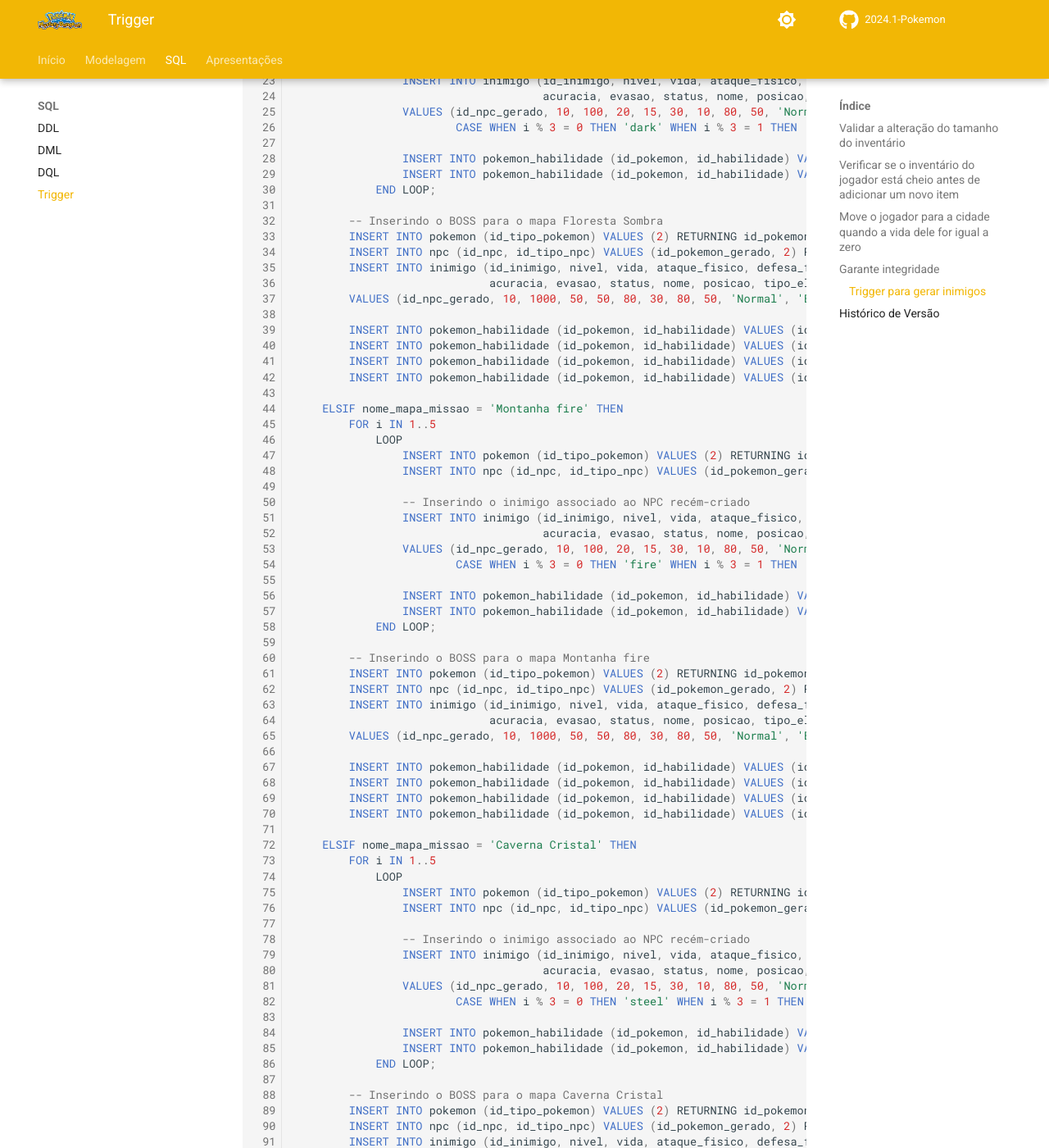
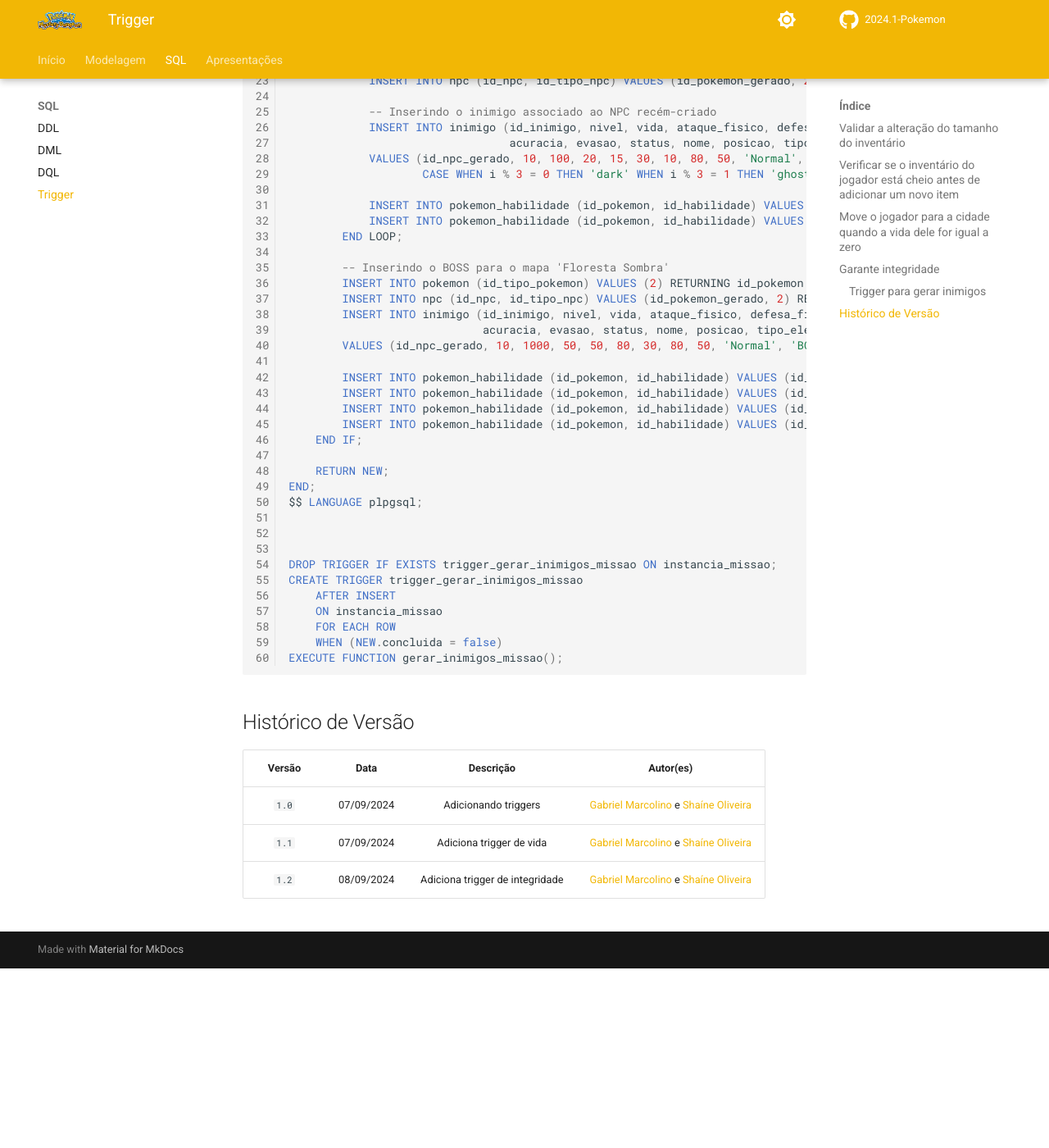
Before and after one commit to SBD1/2024.1-Pokemon, an MkDocs documentation site: the page built from docs/sql/trigger_procedure/trigger.md, in a window 1280 px wide and 1400 px high, scrolled down 2975 px. Shown: the whole window at 82% size. Built offline with MkDocs 1.6.1 and Material for MkDocs 9.7.7, drawn with Linux system fonts in a browser that asks for light colours; comment, search, counter and statistics services are not loaded; after the commit the page ends 4156 px from its top, so only the background shows below that; some of the changed text lies outside the part shown.

Commit message:
Atualizando trigger gerar inimigos

```diff
--- a/docs/sql/trigger_procedure/trigger.md
+++ b/docs/sql/trigger_procedure/trigger.md
@@ -130,95 +132,41 @@ BEGIN
     WHERE im.id_missao = NEW.id_missao
     GROUP BY nome_mapa;
 
+    -- Lógica para o mapa 'Floresta Sombra'
     IF nome_mapa_missao = 'Floresta Sombra' THEN
-        FOR i IN 1..5
-            LOOP
-                INSERT INTO pokemon (id_tipo_pokemon) VALUES (2) RETURNING id_pokemon INTO id_pokemon_gerado;
-                -- Inserindo um novo NPC com tipo 2 (inimigo)
-                INSERT INTO npc (id_npc, id_tipo_npc) VALUES (id_pokemon_gerado, 2) RETURNING id_npc INTO id_npc_gerado;
+        FOR i IN 1..4
+        LOOP
+            INSERT INTO pokemon (id_tipo_pokemon) VALUES (2) RETURNING id_pokemon INTO id_pokemon_gerado;
+            -- Inserindo um novo NPC com tipo 2 (inimigo)
+            INSERT INTO npc (id_npc, id_tipo_npc) VALUES (id_pokemon_gerado, 2) RETURNING id_npc INTO id_npc_gerado;
 
-                -- Inserindo o inimigo associado ao NPC recém-criado
-                INSERT INTO inimigo (id_inimigo, nivel, vida, ataque_fisico, defesa_fisica, ataque_especial, velocidade,
-                                     acuracia, evasao, status, nome, posicao, tipo_elemental)
-                VALUES (id_npc_gerado, 10, 100, 20, 15, 30, 10, 80, 50, 'Normal', 'Inimigo ' || i, 1,
-                        CASE WHEN i % 3 = 0 THEN 'dark' WHEN i % 3 = 1 THEN 'ghost' ELSE 'psychic' END);
+            -- Inserindo o inimigo associado ao NPC recém-criado
+            INSERT INTO inimigo (id_inimigo, nivel, vida, ataque_fisico, defesa_fisica, ataque_especial, velocidade,
+                                 acuracia, evasao, status, nome, posicao, tipo_elemental)
+            VALUES (id_npc_gerado, 10, 100, 20, 15, 30, 10, 80, 50, 'Normal', 'Inimigo ' || i, posicoes[i],
+                    CASE WHEN i % 3 = 0 THEN 'dark' WHEN i % 3 = 1 THEN 'ghost' ELSE 'psychic' END);
 
-                INSERT INTO pokemon_habilidade (id_pokemon, id_habilidade) VALUES (id_pokemon_gerado, 4);
-                INSERT INTO pokemon_habilidade (id_pokemon, id_habilidade) VALUES (id_pokemon_gerado, 101);
-            END LOOP;
+            INSERT INTO pokemon_habilidade (id_pokemon, id_habilidade) VALUES (id_pokemon_gerado, 4);
+            INSERT INTO pokemon_habilidade (id_pokemon, id_habilidade) VALUES (id_pokemon_gerado, 101);
+        END LOOP;
 
-        -- Inserindo o BOSS para o mapa Floresta Sombra
+        -- Inserindo o BOSS para o mapa 'Floresta Sombra'
         INSERT INTO pokemon (id_tipo_pokemon) VALUES (2) RETURNING id_pokemon INTO id_pokemon_gerado;
         INSERT INTO npc (id_npc, id_tipo_npc) VALUES (id_pokemon_gerado, 2) RETURNING id_npc INTO id_npc_gerado;
         INSERT INTO inimigo (id_inimigo, nivel, vida, ataque_fisico, defesa_fisica, ataque_especial, velocidade,
                              acuracia, evasao, status, nome, posicao, tipo_elemental)
-        VALUES (id_npc_gerado, 10, 1000, 50, 50, 80, 30, 80, 50, 'Normal', 'BOSS', 1, 'dark');
+        VALUES (id_npc_gerado, 10, 1000, 50, 50, 80, 30, 80, 50, 'Normal', 'BOSS', 4353, 'dark');
 
         INSERT INTO pokemon_habilidade (id_pokemon, id_habilidade) VALUES (id_pokemon_gerado, 4);
         INSERT INTO pokemon_habilidade (id_pokemon, id_habilidade) VALUES (id_pokemon_gerado, 101);
         INSERT INTO pokemon_habilidade (id_pokemon, id_habilidade) VALUES (id_pokemon_gerado, 63);
         INSERT INTO pokemon_habilidade (id_pokemon, id_habilidade) VALUES (id_pokemon_gerado, 47);
-
-    ELSIF nome_mapa_missao = 'Montanha fire' THEN
-        FOR i IN 1..5
-            LOOP
-                INSERT INTO pokemon (id_tipo_pokemon) VALUES (2) RETURNING id_pokemon INTO id_pokemon_gerado;
-                INSERT INTO npc (id_npc, id_tipo_npc) VALUES (id_pokemon_gerado, 2) RETURNING id_npc INTO id_npc_gerado;
-
-                -- Inserindo o inimigo associado ao NPC recém-criado
-                INSERT INTO inimigo (id_inimigo, nivel, vida, ataque_fisico, defesa_fisica, ataque_especial, velocidade,
-                                     acuracia, evasao, status, nome, posicao, tipo_elemental)
-                VALUES (id_npc_gerado, 10, 100, 20, 15, 30, 10, 80, 50, 'Normal', 'Inimigo ' || i, 3,
-                        CASE WHEN i % 3 = 0 THEN 'fire' WHEN i % 3 = 1 THEN 'rock' ELSE 'flying' END);
-
-                INSERT INTO pokemon_habilidade (id_pokemon, id_habilidade) VALUES (id_pokemon_gerado, 4);
-                INSERT INTO pokemon_habilidade (id_pokemon, id_habilidade) VALUES (id_pokemon_gerado, 101);
-            END LOOP;
-
-        -- Inserindo o BOSS para o mapa Montanha fire
-        INSERT INTO pokemon (id_tipo_pokemon) VALUES (2) RETURNING id_pokemon INTO id_pokemon_gerado;
-        INSERT INTO npc (id_npc, id_tipo_npc) VALUES (id_pokemon_gerado, 2) RETURNING id_npc INTO id_npc_gerado;
-        INSERT INTO inimigo (id_inimigo, nivel, vida, ataque_fisico, defesa_fisica, ataque_especial, velocidade,
-                             acuracia, evasao, status, nome, posicao, tipo_elemental)
-        VALUES (id_npc_gerado, 10, 1000, 50, 50, 80, 30, 80, 50, 'Normal', 'BOSS', 1, 'fire');
-
-        INSERT INTO pokemon_habilidade (id_pokemon, id_habilidade) VALUES (id_pokemon_gerado, 4);
-        INSERT INTO pokemon_habilidade (id_pokemon, id_habilidade) VALUES (id_pokemon_gerado, 101);
-        INSERT INTO pokemon_habilidade (id_pokemon, id_habilidade) VALUES (id_pokemon_gerado, 56);
-        INSERT INTO pokemon_habilidade (id_pokemon, id_habilidade) VALUES (id_pokemon_gerado, 86);
-
-    ELSIF nome_mapa_missao = 'Caverna Cristal' THEN
-        FOR i IN 1..5
-            LOOP
-                INSERT INTO pokemon (id_tipo_pokemon) VALUES (2) RETURNING id_pokemon INTO id_pokemon_gerado;
-                INSERT INTO npc (id_npc, id_tipo_npc) VALUES (id_pokemon_gerado, 2) RETURNING id_npc INTO id_npc_gerado;
-
-                -- Inserindo o inimigo associado ao NPC recém-criado
-                INSERT INTO inimigo (id_inimigo, nivel, vida, ataque_fisico, defesa_fisica, ataque_especial, velocidade,
-                                     acuracia, evasao, status, nome, posicao, tipo_elemental)
-                VALUES (id_npc_gerado, 10, 100, 20, 15, 30, 10, 80, 50, 'Normal', 'Inimigo ' || i, 2,
-                        CASE WHEN i % 3 = 0 THEN 'steel' WHEN i % 3 = 1 THEN 'ice' ELSE 'electric' END);
-
-                INSERT INTO pokemon_habilidade (id_pokemon, id_habilidade) VALUES (id_pokemon_gerado, 4);
-                INSERT INTO pokemon_habilidade (id_pokemon, id_habilidade) VALUES (id_pokemon_gerado, 101);
-            END LOOP;
-
-        -- Inserindo o BOSS para o mapa Caverna Cristal
-        INSERT INTO pokemon (id_tipo_pokemon) VALUES (2) RETURNING id_pokemon INTO id_pokemon_gerado;
-        INSERT INTO npc (id_npc, id_tipo_npc) VALUES (id_pokemon_gerado, 2) RETURNING id_npc INTO id_npc_gerado;
-        INSERT INTO inimigo (id_inimigo, nivel, vida, ataque_fisico, defesa_fisica, ataque_especial, velocidade,
-                             acuracia, evasao, status, nome, posicao, tipo_elemental)
-        VALUES (id_npc_gerado, 10, 1000, 50, 50, 80, 30, 80, 50, 'Normal', 'BOSS', 1, 'ice');
-
-        INSERT INTO pokemon_habilidade (id_pokemon, id_habilidade) VALUES (id_pokemon_gerado, 4);
-        INSERT INTO pokemon_habilidade (id_pokemon, id_habilidade) VALUES (id_pokemon_gerado, 101);
-        INSERT INTO pokemon_habilidade (id_pokemon, id_habilidade) VALUES (id_pokemon_gerado, 57);
-        INSERT INTO pokemon_habilidade (id_pokemon, id_habilidade) VALUES (id_pokemon_gerado, 11);
     END IF;
 
     RETURN NEW;
 END;
 $$ LANGUAGE plpgsql;
+
 
 
 DROP TRIGGER IF EXISTS trigger_gerar_inimigos_missao ON instancia_missao;
```
Also changed, not shown: other parts of docs/sql/trigger_procedure/trigger.md (+2 -0 lines), 1 other file.
